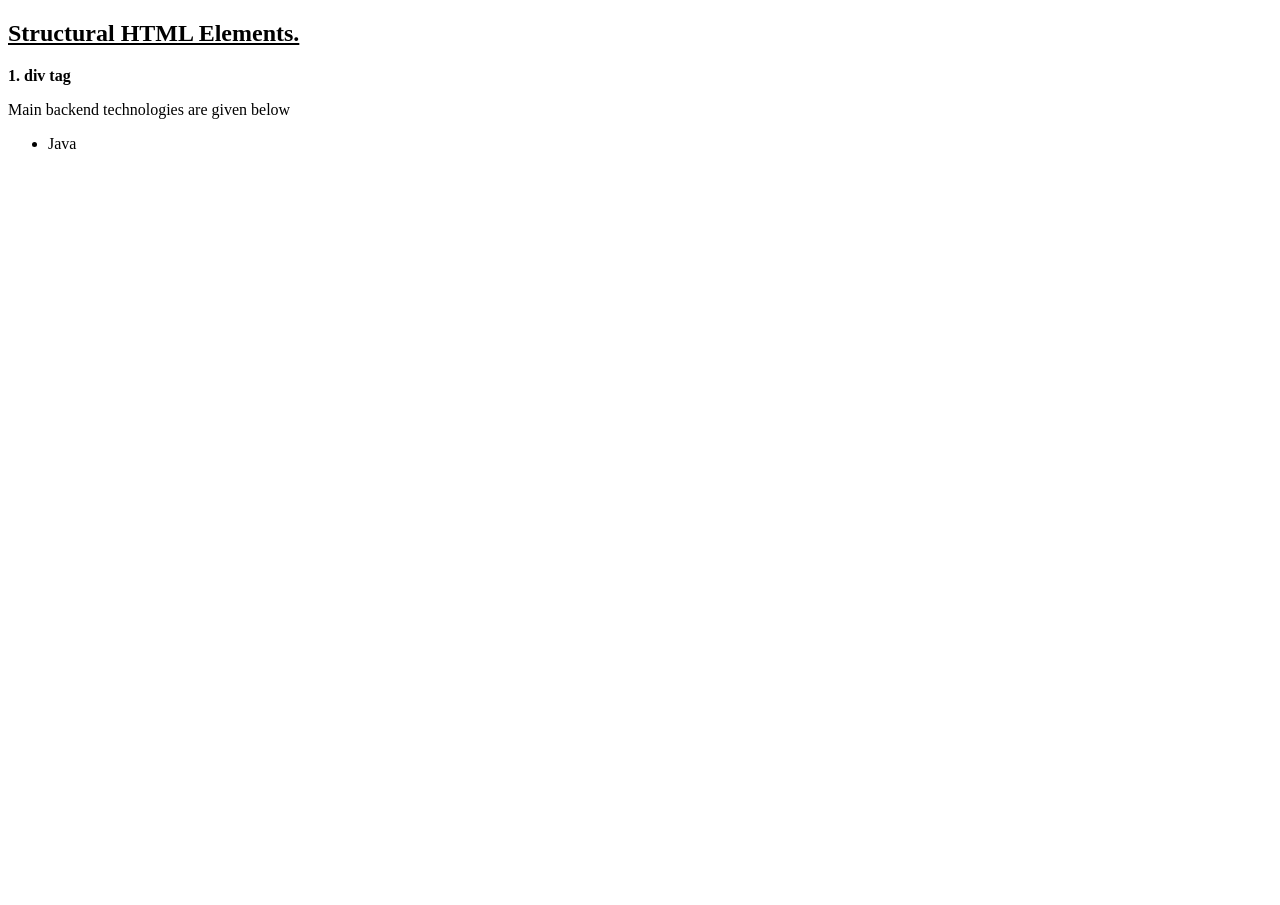
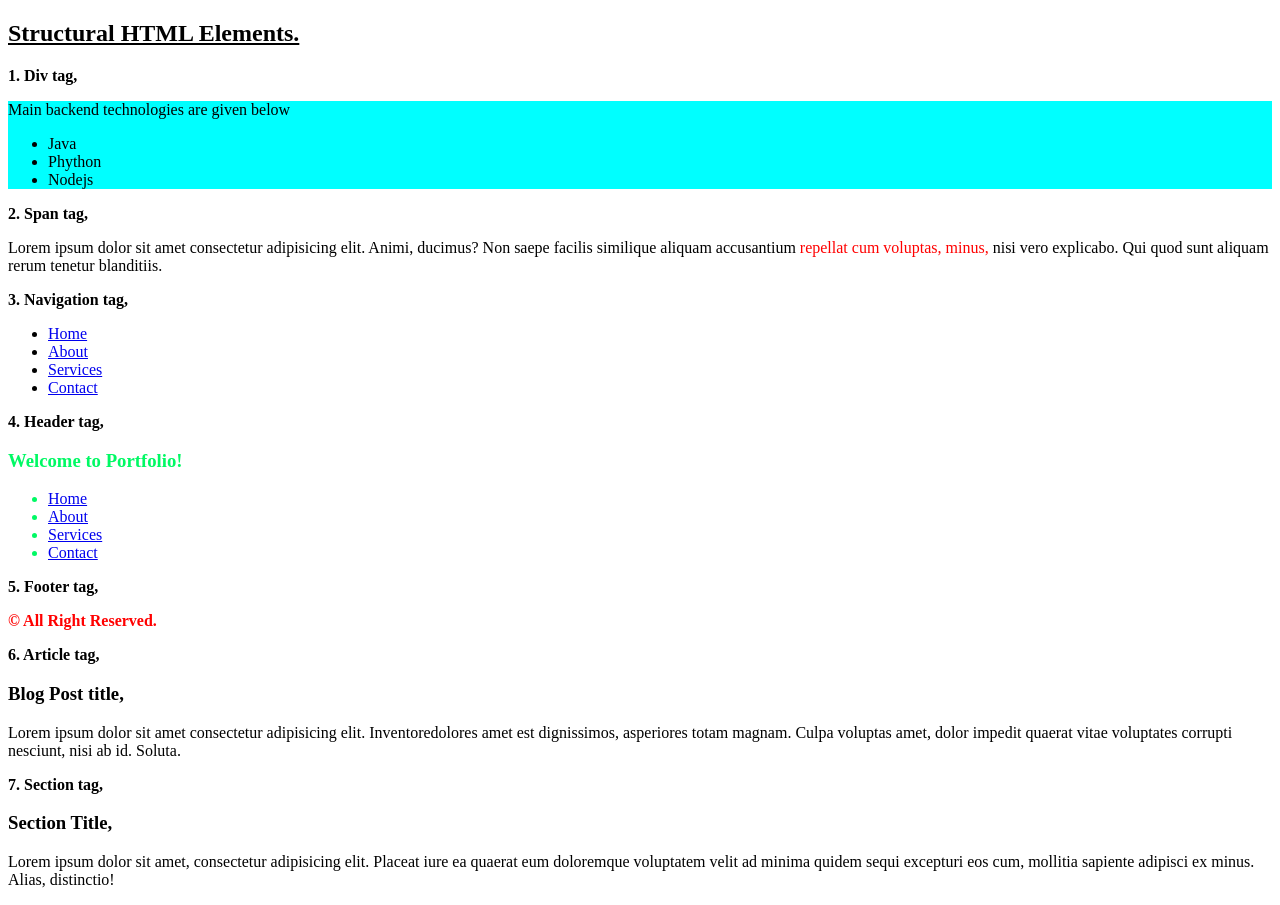
Before and after one commit to MalithShehan/Internet-Tecnology, a plain HTML site: page pages/lesson-stuctural.html in a window 1280 px wide. Before the commit the page ends 800 px from the top, so only its background shows below. Drawn offline with Linux system fonts and the light colour scheme.

Commit message:
Co-authored-by: MalithShehan <shehansandakalum2003@gmail.com>

```diff
--- a/pages/lesson-stuctural.html
+++ b/pages/lesson-stuctural.html
@@ -9,15 +9,70 @@
     <h2><u>Structural HTML Elements.</u></h2>
 
     <!-- dev - This is used to group few elements together. Mainly use for styling purposours  -->
-    <p><b>1. div tag</b></p>
-    <div>
+    <p><b>1. Div tag,</b></p>
+    <div style="background-color: aqua;">
         <p>
             Main backend technologies are given below
             </p>
         <ul>
             <li>Java</li>
+            <li>Phython</li>
+            <li>Nodejs</li>
         </ul>
     </div>
 
+    <!-- span - This is normally used to apply styles to a specific section of text or group  -->
+    <p><b>2. Span tag,</b></p>
+    <p>Lorem ipsum dolor sit amet consectetur
+        adipisicing elit. Animi, ducimus? Non
+        saepe facilis similique aliquam accusantium
+        <span style="color: red;">repellat cum voluptas, minus,</span>
+        nisi vero explicabo. Qui quod sunt aliquam
+        rerum tenetur blanditiis.
+    </p>
+
+    <p><b>3. Navigation tag,</b></p>
+    <nav>
+        <ul>
+            <li><a href="#">Home</a></li>
+            <li><a href="#">About</a></li>
+            <li><a href="#">Services</a></li>
+            <li><a href="#">Contact</a></li>
+        </ul>
+    </nav>
+
+    <p><b>4. Header tag,</b></p>
+    <header style="color: rgb(0, 249, 100);">
+        <h3>Welcome to Portfolio!</h3>
+        <ul>
+            <li><a href="#">Home</a></li>
+            <li><a href="#">About</a></li>
+            <li><a href="#">Services</a></li>
+            <li><a href="#">Contact</a></li>
+        </ul>
+    </header>
+
+    <p><b>5. Footer tag,</b></p>
+    <footer>
+        <p style="color: red;"><b>&copy; All Right Reserved.</b></p>
+    </footer>
+
+    <p><b>6. Article tag,</b></p>
+    <h3><b>Blog Post title,</b></h3>
+    <article>
+         Lorem ipsum dolor sit amet consectetur adipisicing elit.
+        Inventoredolores amet est dignissimos, asperiores totam
+        magnam. Culpa voluptas amet, dolor impedit quaerat
+        vitae voluptates corrupti nesciunt, nisi ab id. Soluta.
+    </article>
+
+    <p><b>7. Section tag,</b></p>
+    <section>
+        <h3>Section Title,</h3>
+        <p>Lorem ipsum dolor sit amet, consectetur adipisicing elit.
+            Placeat iure ea quaerat eum doloremque voluptatem velit
+            ad minima quidem sequi excepturi eos cum, mollitia
+            sapiente adipisci ex minus. Alias, distinctio!</p>
+    </section>
 </body>
 </html>
```
